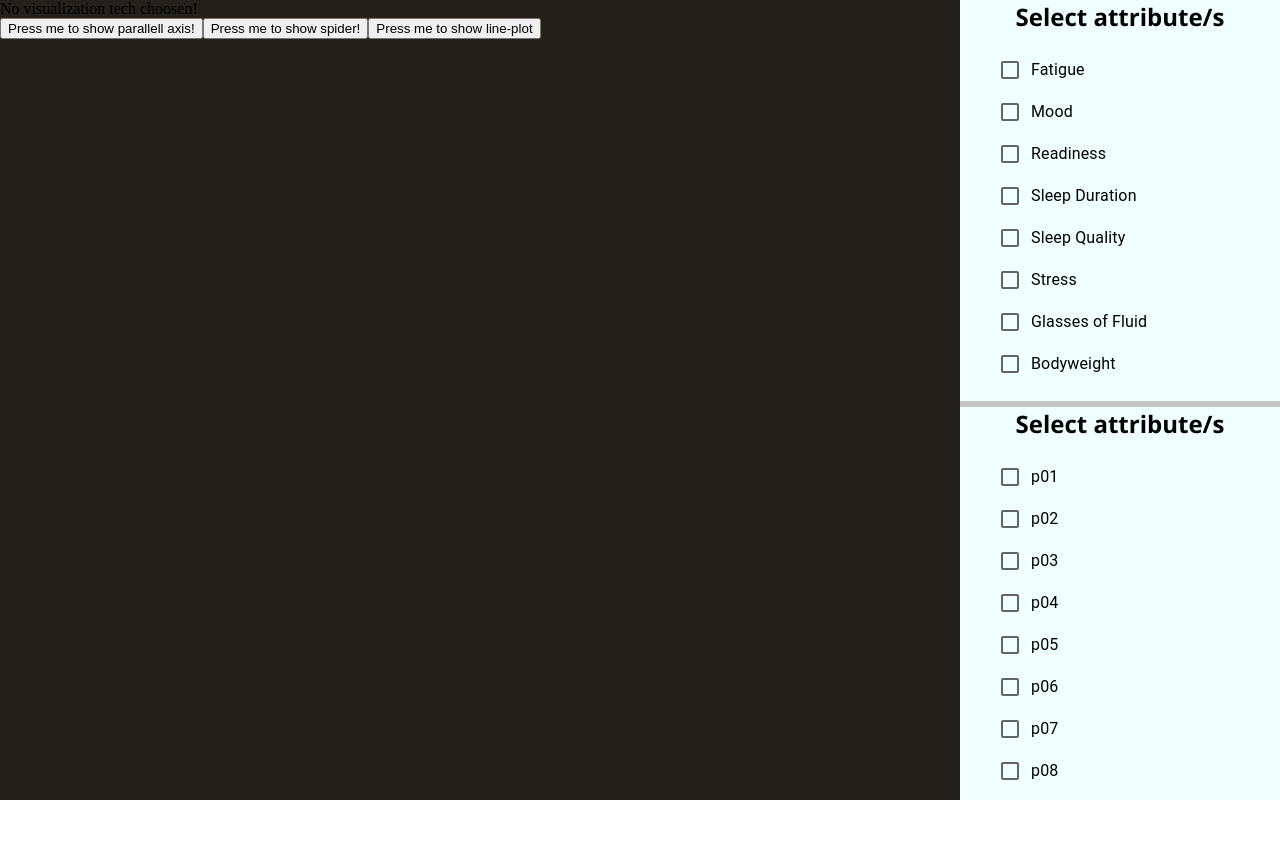
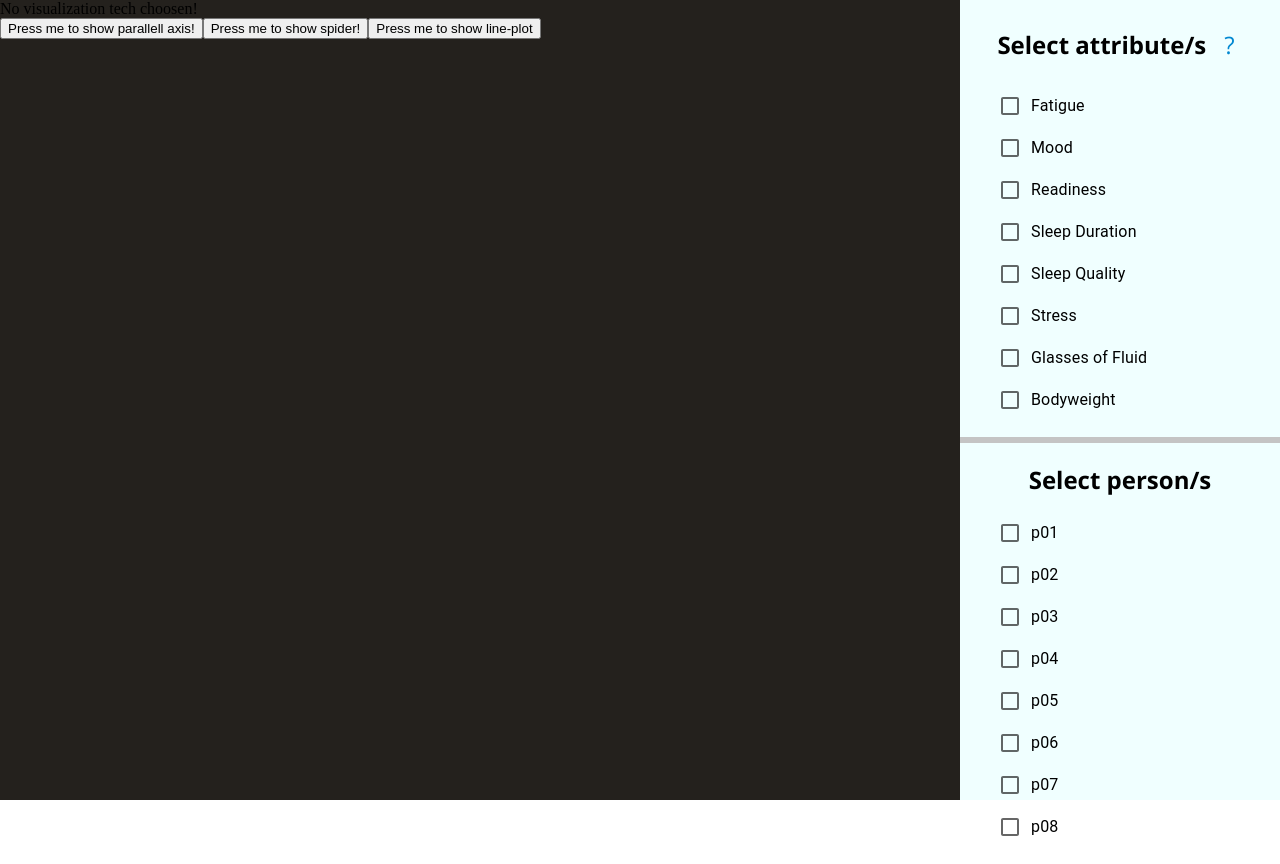
Before and after one commit to davidstyrbjorn/lifestyle-data-visualization-tnm048, a React (Create React App) app in the folder info-vis-react-app/: page / in a window 1280 px wide. Before the commit the page ends 808 px from the top, so only its background shows below. Built offline with nearby package versions, Linux system fonts and the light colour scheme.

Commit message:
pretty much done!

```diff
--- a/info-vis-react-app/src/components/AttributeList.tsx
+++ b/info-vis-react-app/src/components/AttributeList.tsx
@@ -1,11 +1,10 @@
-import { Checkbox, FormControlLabel } from "@mui/material";
-import React from "react";
+import { Checkbox, FormControlLabel, IconButton } from "@mui/material";
+import React, { useState } from "react";
 import { useRecoilState } from "recoil";
 import attributeState from "../states/attribute-state";
+import '../styles/components/sidebar.scss';
 import { attribute_options } from "../types/types";
 import { makeAttributePresentable } from "../util/attribute-util";
-
-import '../styles/components/sidebar.scss';
 
 const AttributeList: React.FC<{}> = () => {
     // Grab the attribute state
@@ -21,7 +20,6 @@ const AttributeList: React.FC<{}> = () => {
             // Remove selected index
             setAttribute({...attribute, selectedAttributes: [...attribute.selectedAttributes.filter(idx => index !== idx)]})
         }
-
     }
 
     // Helper function for swiching checkbox
@@ -29,9 +27,18 @@ const AttributeList: React.FC<{}> = () => {
         return attribute.selectedAttributes.includes(index);
     }
 
+    const gotoInfoPage = () => {
+        window.open('https://datasets.simula.no/pmdata/');
+    }
+
     return (
     <div>
-        <h2 className="title">Select attribute/s</h2>
+        <div className="attribute-header">
+            <h2 className="attribute-title">Select attribute/s</h2>
+            <IconButton color="info" aria-label="upload picture" component="span" onClick={gotoInfoPage}>
+                <p>?</p>
+            </IconButton>
+        </div>
         <ul>
             {attribute.availableAttributes.map((val: attribute_options, idx: number) => {
                 return (
--- a/info-vis-react-app/src/components/PersonList.tsx
+++ b/info-vis-react-app/src/components/PersonList.tsx
@@ -8,7 +8,9 @@ import '../styles/components/sidebar.scss';
 export const PersonList: React.FC<{}> = () => {
     return(
         <div>
-            <h2 className="title">Select attribute/s</h2>
+            <div className="attribute-header">
+                <h2>Select person/s</h2>
+            </div>
             <ul>
                 {/* Map over all people to make list of checkboxes */}
                 {availablePerson.map((name, idx) => (
--- a/info-vis-react-app/src/components/d3/LinePlotD3.tsx
+++ b/info-vis-react-app/src/components/d3/LinePlotD3.tsx
@@ -1,5 +1,4 @@
 import { Slider } from '@mui/material';
-import { Box } from '@mui/system';
 import * as d3 from 'd3';
 import React, { useState } from 'react';
 import { useRecoilValue } from 'recoil';
@@ -17,6 +16,7 @@ const LinePlotD3: React.FC<{}> = () => {
     const personData = useRecoilValue(filteredPersonData);
     const attributeData = useRecoilValue(attributeState);
     const [sliderValue, setSliderValue] = useState<number[]>([0.0, 1.0]);
+    const [minMaxDate, setMinMaxDate] = useState<string[]>(['1', '2']);
 
     // d3 helper function
     const make_y_gridlines = (y_scale: any): d3.Axis<d3.AxisDomain> => {
@@ -77,13 +77,17 @@ const LinePlotD3: React.FC<{}> = () => {
         let minY =  d3.min(personDataCopy.at(0)!.lifestyle,
             (d) => getProperty(d, attributeString) as number)!;
         let doMinMax = true;
-        // For some attributes we can just directly assign maxY and minY to 0 and 5 respectively!
+        // For some attributes we can just directly assign maxY and minY
         if(attributeString == 'fatigue' || attributeString == 'mood'
-            || attributeString == 'readiness' || attributeString == 'sleep_quality' || attributeString === 'stress')
+            || attributeString == 'sleep_quality' || attributeString === 'stress')
         {
             minY = 0;
             maxY = 5;
             doMinMax = false;
+        }
+        else if(attributeString == 'readiness') {
+            minY = 0;
+            maxY = 10;
         }
 
         // create a time parser function to make our dates into D3 format
@@ -128,14 +132,11 @@ const LinePlotD3: React.FC<{}> = () => {
         });
 
         // Create the x-scale
-        const [d1, d2] = d3.extent(dates)!;
+        const [d1, d2] = d3.extent(dates)!; // Get min and max
         let x = d3.scaleTime()
             .domain([d1!, d2!])
             .range([margin.left, width - margin.right]);
         let xAxis = d3.axisBottom(x);
-
-        // Get average of the selected person
-        // let avgY = d3.mean(avgData);
 
         // Create the y-scale
         let y = d3.scaleLinear()
@@ -159,19 +160,25 @@ const LinePlotD3: React.FC<{}> = () => {
             .attr('transform', `translate(0, ${height - margin.bottom})`)
             .call(xAxis.ticks(8));
 
-        // Add the y-scale to the DOM
+        // Add the y-scale to DOM
         svg.append("g")
             .attr('class', 'axis-y')
             .attr('transform', `translate(${margin.left}, 0)`)
             .call(yAxis)
 
-        // Select the tooltip div
+        // Select the tooltip div, used in the for loop below
         let tooltip_div = d3.select('.tooltip')
             .style('opacity', 0);
 
-        // Now add all our lines from the data
+        // Now iterate over each person and add data to the plot
         personData.forEach((p_data: person_data, idx: number) => {
-            const data = p_data.lifestyle;
+            // const data = p_data.lifestyle;
+
+            // Filter the data based on date
+            const data = p_data.lifestyle.filter((entry: lifestyle) => {
+                const d = timeParser(entry.date)!;
+                return d >= d1! && d <= d2!;
+            })
 
             svg.append('path')
                 .datum(data)
@@ -215,8 +222,8 @@ const LinePlotD3: React.FC<{}> = () => {
                     const Y = event.pageY - 130;
                     const content = `
                         <h4>${p_data.name}</h4>
-                        <p> ${attributeString} value: ${getProperty(d, attributeString)}</p>
-                        <p>Date: ${d.date}</p>
+                        <p> ${attributeString} value: <strong>${getProperty(d, attributeString)}</strong></p>
+                        <p>Date: <strong>${d.date}</strong></p>
                     `;
                     showTooltip(tooltip_div, content, X, Y);
                 })
@@ -244,7 +251,9 @@ const LinePlotD3: React.FC<{}> = () => {
                     const d2_pretty = d2!.toISOString().split('T')[0];
                     const content = `
                         <h4>${p_data.name}</h4>
-                        <p>Average value from ${d1_pretty} to ${d2_pretty}: ${avg?.toFixed(3)}</p>
+                        <p>Average value from <strong>${d1_pretty}</strong>
+                        to <strong>${d2_pretty}</strong>:
+                        <strong>${avg?.toFixed(3)}</strong></p>
                     `;
                     showTooltip(tooltip_div, content, X, Y);
                 })
@@ -255,10 +264,14 @@ const LinePlotD3: React.FC<{}> = () => {
                 })
         });
 
+        // And get the pretty min and max date strings
+        const d1_pretty = d1!.toISOString().split('T')[0];
+        const d2_pretty = d2!.toISOString().split('T')[0];
+        setMinMaxDate([d1_pretty, d2_pretty]);
+
     }, [personData, attributeData, sliderValue]);
 
-    // TODO: This function does NOT do what i expect it to do with the limits
-    const handleSliderChange = (e: Event, v: number | number[], activeThumb: number) => {
+    const handleSliderChange = (_e: Event, v: number | number[], _activeThumb: number) => {
         // Return if the incoming value is NOT an array, something is wrong from the component side
         if(!Array.isArray(v)) {
             console.error("SOMETHING WRONG IN LINE-PLOT SLIDER handleSliderChange(...)!!!");
@@ -291,6 +304,7 @@ const LinePlotD3: React.FC<{}> = () => {
         <div className={'my-dataviz'}>
             <div className={'tooltip'}></div>
             <div ref={ref} className={'visualization-area'}>
+                <h3>{minMaxDate[0]} - {minMaxDate[1]}</h3>
             </div>
             <div className={'bottom-area'}>
                 <div className='legend'>
@@ -298,9 +312,10 @@ const LinePlotD3: React.FC<{}> = () => {
                         return (
                             <div className='legend-entry' key={idx}>
                                 <div style={{
+                                    backgroundColor: AVAILABLE_COLORS[idx].primary,
                                     width: 24,
                                     height: 24,
-                                    backgroundColor: AVAILABLE_COLORS[idx].primary
+                                    borderRadius: 5
                                 }}></div>
                                 <p>{person.name}</p>
                             </div>
@@ -308,9 +323,11 @@ const LinePlotD3: React.FC<{}> = () => {
                     })}
                 </div>
                 <div className='slider-area'>
-                    <p className='slider-title'>Range Slider</p>
+                    <p className='slider-title'>Date Range</p>
+                    <div className='slider-row'>
+                        <div className="slider-container">
                             <Slider
-                        style={{width: "50"}}
+                                style={{height: 16}}
                                 getAriaLabel={() => 'Date range slider'}
                                 value={sliderValue}
                                 onChange={handleSliderChange}
@@ -323,6 +340,8 @@ const LinePlotD3: React.FC<{}> = () => {
                         </div>
                     </div>
                 </div>
+            </div>
+		</div>
     );
 }
 
--- a/info-vis-react-app/src/styles/components/line-plot.scss
+++ b/info-vis-react-app/src/styles/components/line-plot.scss
@@ -13,6 +13,12 @@
     display: flex;
     justify-content: center;
     align-items: center;
+    flex-direction: column;
+
+    h3 {
+        padding-top: 32px;
+        color: white;
+    }
 }
 
 .bottom-area {
@@ -95,7 +101,25 @@
     flex-wrap: wrap;
     align-items: center;
     justify-content: center;
-    flex-direction: row;
+    flex-direction: column;
     flex: 2.5;
     height: 100%;
 }
+
+.slider-container {
+    width: 60%;
+}
+
+.slider-row {
+    width: 100%;
+    display: flex;
+    flex-direction: row;
+    justify-content: space-evenly;
+
+    // TODO: Align this text vertically!
+    p {
+        color: white;
+        text-align-last: center;
+        text-align: center;
+    }
+}
--- a/info-vis-react-app/src/styles/components/sidebar.scss
+++ b/info-vis-react-app/src/styles/components/sidebar.scss
@@ -5,6 +5,13 @@
     align-items: center;
 }
 
-.title {
-    text-align: center;
+.attribute-header {
+    display: flex;
+    justify-content: center;
+    align-items: center;
+    padding-top: 20px;
 }
+
+.attribute-title {
+    padding-right: 10px;
+}
```
Lines whose indentation alone changed are shown as unchanged.
